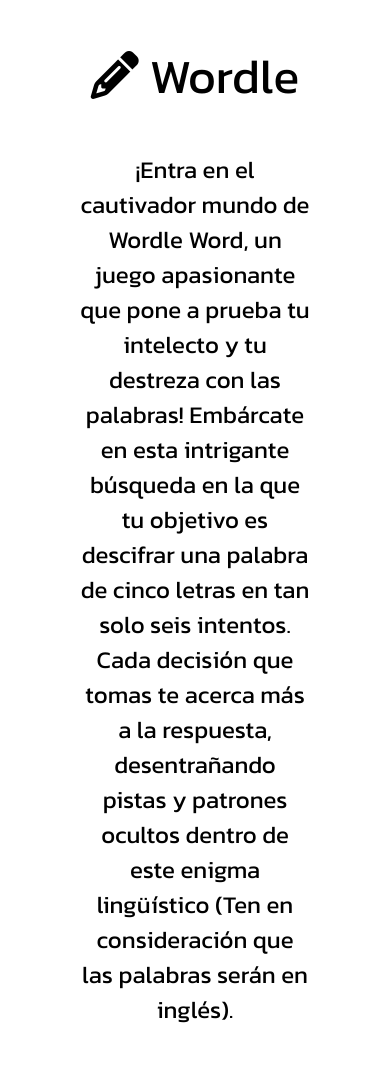
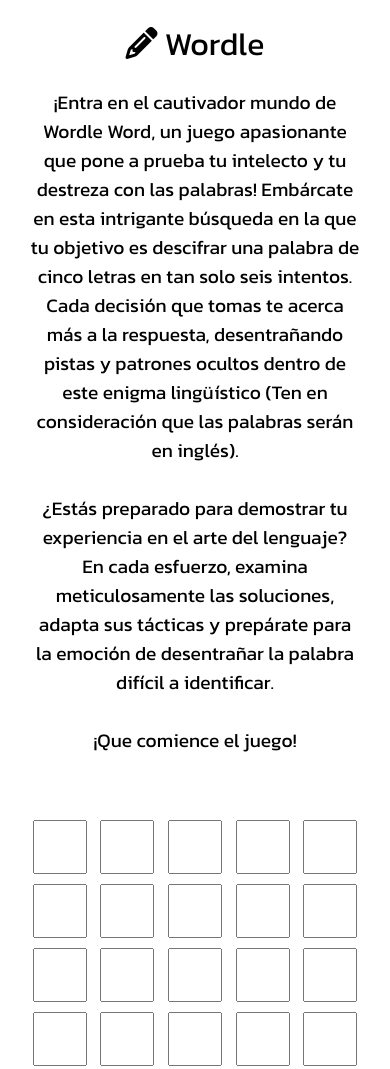
Before and after one commit to Rene-rlopez/wordle-game, a plain HTML site: page index.html in a window 390 px wide. Shown: the top 1069 px of the page. Drawn offline with Linux system fonts and the light colour scheme; no server answers.

Commit message:
media query added

```diff
--- a/assets/CSS/style.css
+++ b/assets/CSS/style.css
@@ -21,7 +21,7 @@
 }
 
 .char-grid{
-    margin: 60px;
+    margin: 60px 3px;
     display: flex;
     flex-direction: column;
     align-items: center;
@@ -115,3 +115,22 @@
     color: #585858;
     transition: all 0.5s ease-in-out;
 }
+
+@media only screen and (max-width: 768px) {
+
+    .title{
+        margin: 20px;
+        font-size: 2rem;
+    }
+
+    .intro{
+        margin: 0 30px;
+        font-size: 1.2rem;
+    }
+
+    .char-input {
+        width: 30px;
+        font-size: 20px;
+        font-weight: 700;
+    }
+}
```
